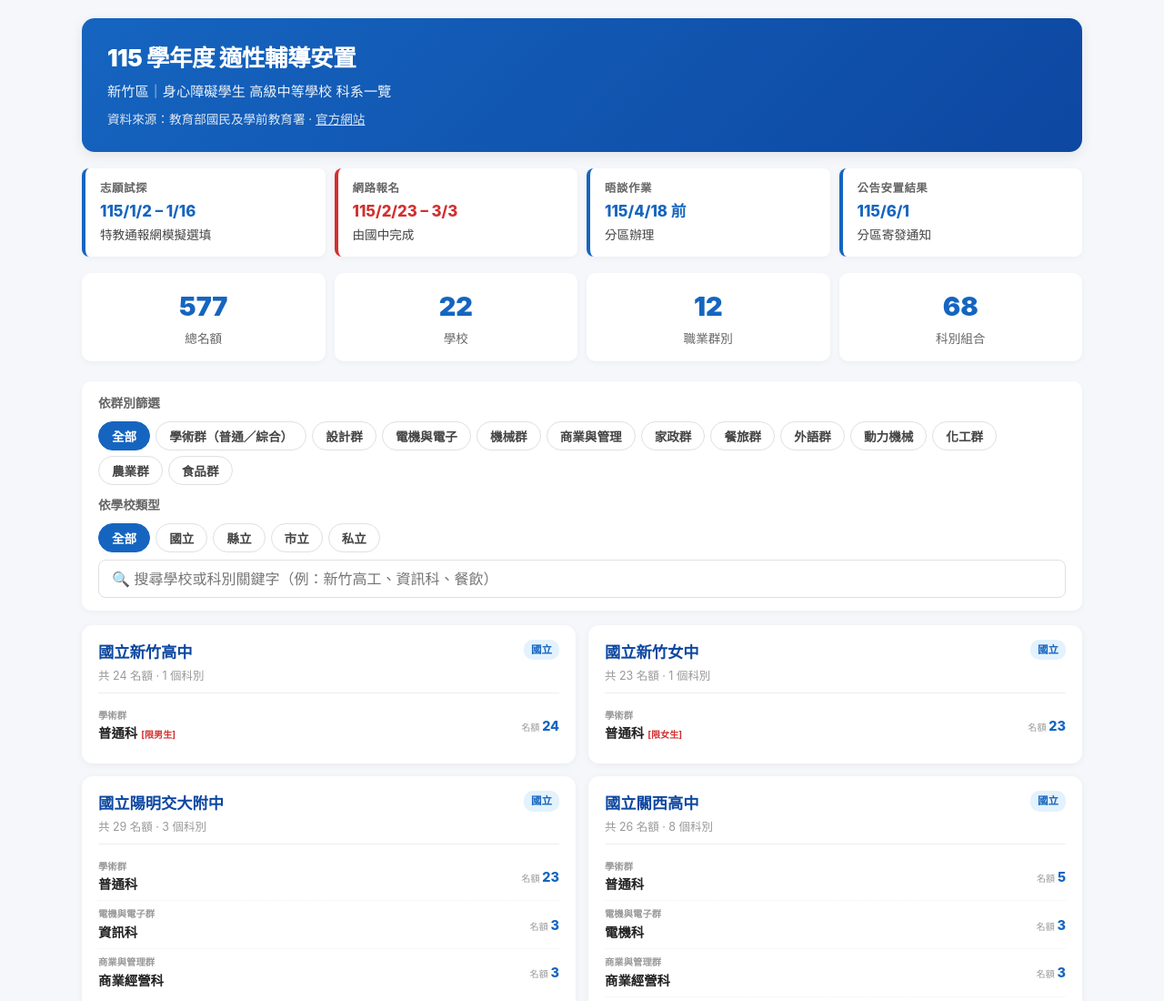
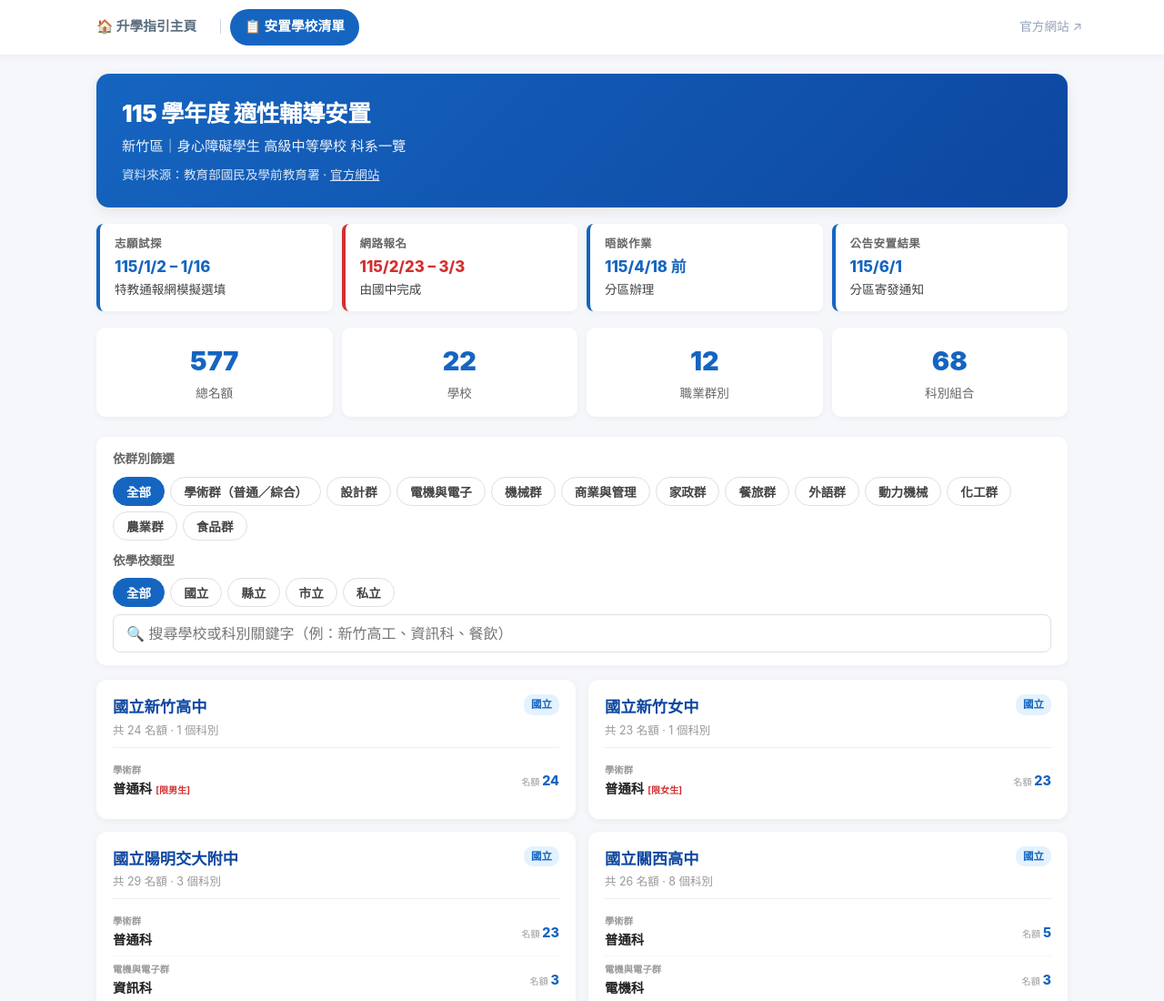
Before and after one commit to classtools1020/classtools1020, a plain HTML site: page placement-2026-hsinchu.html in a window 1280 px wide. Shown: the top 1100 px of the page at 91% size. Drawn offline with Linux system fonts and the light colour scheme.

Commit message:
新增兩頁共用的頂部導覽列：升學指引主頁 ⇄ 安置學校清單
- 黏性頂部、毛玻璃背景
- 當前頁面藍色高亮、其他頁面淡灰
- 右側官方網站快捷
- 響應式設計，手機版自動調整

Co-Authored-By: Claude Opus 4.6 <noreply@anthropic.com>

```diff
--- a/placement-2026-hsinchu.html
+++ b/placement-2026-hsinchu.html
@@ -6,8 +6,24 @@
 <title>115 學年度 新竹區 適性輔導安置 高中科系一覽</title>
 <style>
 *{margin:0;padding:0;box-sizing:border-box}
-body{font-family:'Noto Sans TC',-apple-system,'Segoe UI',sans-serif;background:#f5f7fa;color:#1a1a1a;line-height:1.6;padding:20px 16px;min-height:100vh}
-.wrap{max-width:1100px;margin:0 auto}
+body{font-family:'Noto Sans TC',-apple-system,'Segoe UI',sans-serif;background:#f5f7fa;color:#1a1a1a;line-height:1.6;min-height:100vh}
+.wrap{max-width:1100px;margin:0 auto;padding:20px 16px}
+
+/* ===== 頂部導覽列 ===== */
+.topnav{position:sticky;top:0;z-index:100;background:rgba(255,255,255,.95);backdrop-filter:blur(10px);border-bottom:1px solid rgba(0,0,0,.06);padding:10px 16px;box-shadow:0 2px 8px rgba(0,0,0,.04)}
+.topnav-inner{max-width:1100px;margin:0 auto;display:flex;align-items:center;gap:8px;flex-wrap:wrap}
+.nav-link{display:inline-flex;align-items:center;gap:6px;padding:8px 16px;border-radius:20px;text-decoration:none;color:#5a6c7d;font-size:.92em;font-weight:700;transition:all .15s}
+.nav-link:hover{background:#e3f2fd;color:#1565c0}
+.nav-link.active{background:#1565c0;color:#fff}
+.nav-link.active:hover{background:#0d47a1;color:#fff}
+.nav-divider{color:#cbd5e0;font-size:.85em}
+.nav-spacer{flex:1}
+.nav-ext{font-size:.85em;color:#94a3b8;text-decoration:none}
+.nav-ext:hover{color:#1565c0}
+@media(max-width:520px){
+  .nav-link{padding:6px 12px;font-size:.85em}
+  .nav-divider{display:none}
+}
 
 header{background:linear-gradient(135deg,#1565c0,#0d47a1);color:#fff;padding:24px 28px;border-radius:14px;margin-bottom:18px;box-shadow:0 4px 14px rgba(0,0,0,.08)}
 h1{font-size:1.6em;font-weight:900;margin-bottom:4px;letter-spacing:-.5px}
@@ -85,6 +101,18 @@ footer{text-align:center;color:#999;font-size:.82em;margin-top:24px;padding-top:
 </style>
 </head>
 <body>
+
+<!-- ===== 頂部導覽 ===== -->
+<nav class="topnav">
+  <div class="topnav-inner">
+    <a href="paths-2026-hsinchu.html" class="nav-link">🏠 升學指引主頁</a>
+    <span class="nav-divider">|</span>
+    <a href="placement-2026-hsinchu.html" class="nav-link active">📋 安置學校清單</a>
+    <span class="nav-spacer"></span>
+    <a href="https://adapt.set.edu.tw/" target="_blank" class="nav-ext">官方網站 ↗</a>
+  </div>
+</nav>
+
 <div class="wrap">
 
 <header>
```
Also changed, not shown: paths-2026-hsinchu.html (+27 -0 lines).
